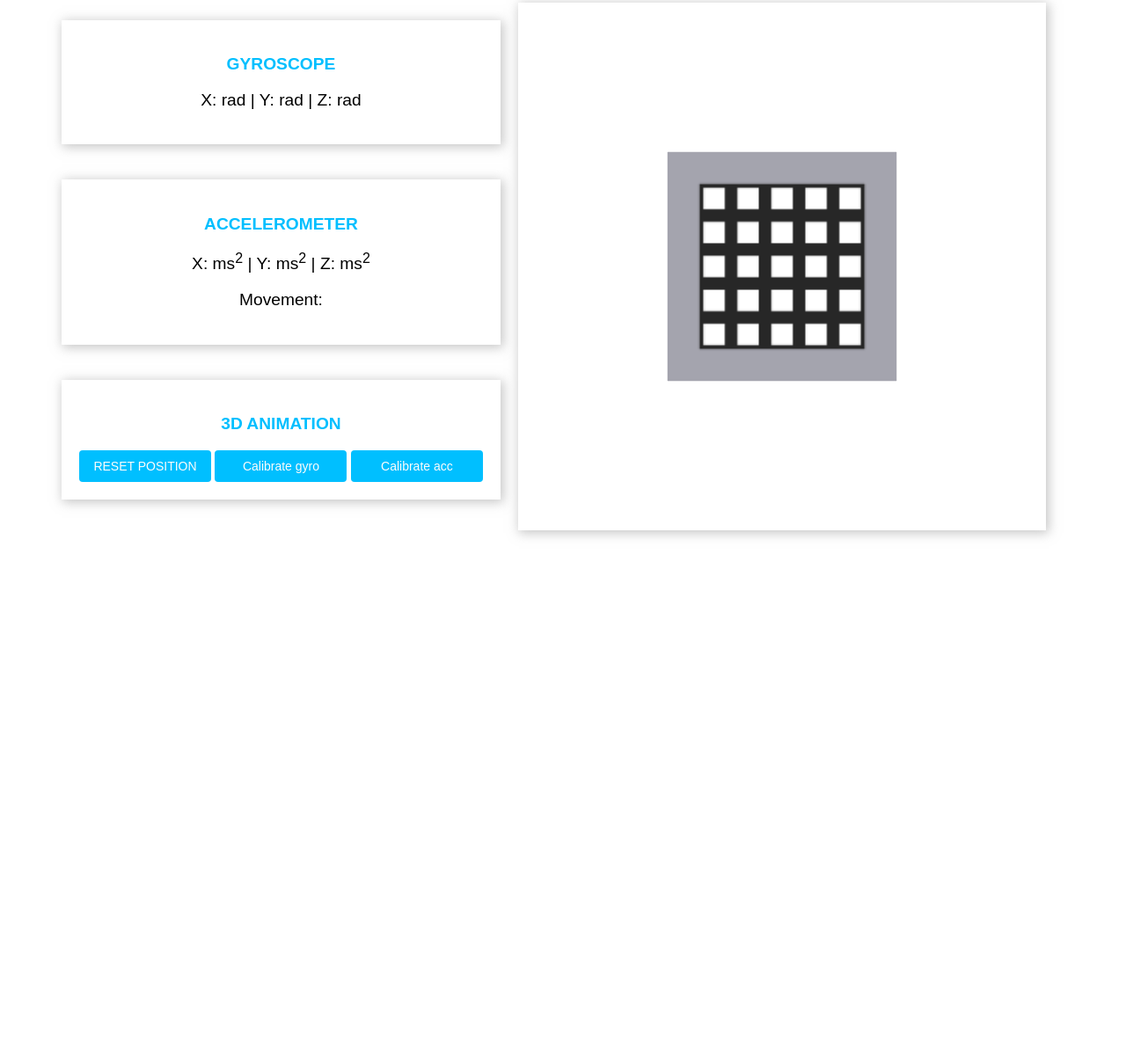
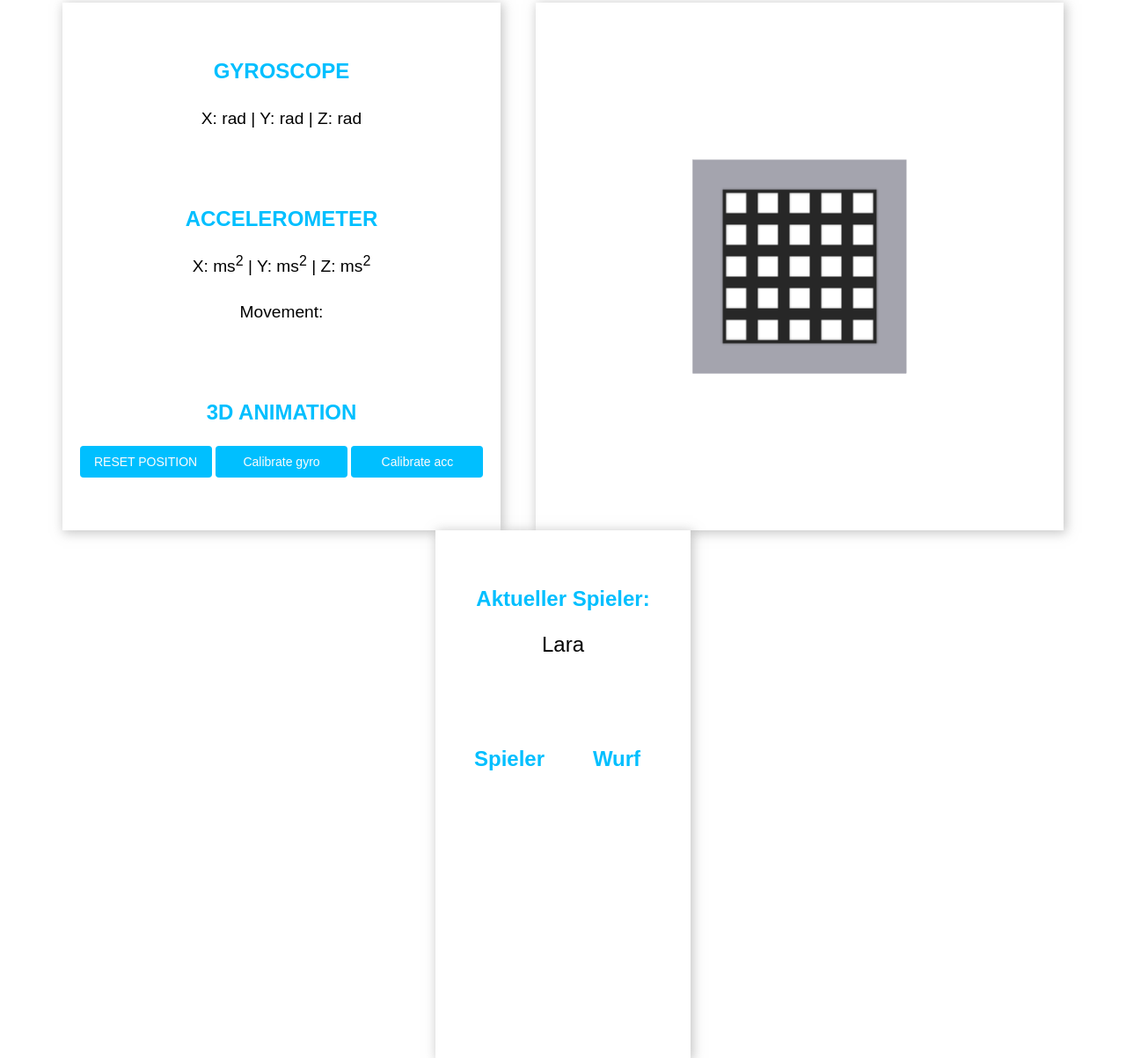
Before and after one commit to ezzcodeezzlife/LED-Cube, a plain HTML site: page led-cube-sketch/data/index.html in a window 1280 px wide. Shown: the part 127-1330 px from the top of the page at 88% size. Before the commit the page ends 800 px from the top, so only its background shows below. Drawn offline with Linux system fonts and the light colour scheme; no server answers; animation ran at ten frames a second.

Commit message:
Implement player result table

```diff
--- a/led-cube-sketch/data/css/style.css
+++ b/led-cube-sketch/data/css/style.css
@@ -12,7 +12,7 @@ html {
   text-align: center;
 }
 p {
-  font-size: 1.2rem;
+  font-size: 18pt;
 }
 body {
   margin: 0;
@@ -24,24 +24,36 @@ body {
   font-size: 1rem;
 }
 .content {
-  padding: 50px;
   display: flex;
   flex-wrap: wrap;
+  height: 600px;
+
+  padding: 50px;
+  align-items: center;
+  justify-content: center;
+
 }
+
+.cards {
+  min-width: 400px;
+  display: flex;
+  flex-direction: column;
+}
+
 .card {
   background-color: white;
   box-shadow: 2px 2px 12px 1px rgba(140,140,140,.5);
-  margin: 20px;
+  margin: 0 20px;
   padding: 20px;
+  height: 600px;
+  box-sizing: border-box;
+}
+.card-section {
+  padding: 20px 0;
 }
 .card-title {
   color:#00BFFF;
   font-weight: bold;
-}
-.cards {
-  min-width: 400px;
-  display: flex;
-  flex-direction: column;
 }
 .reading {
   font-size: 1.2rem;
@@ -49,10 +61,9 @@ body {
 
 .cube-content{
   width: 600px;
-  background-color: white;
   height: 600px;
-  box-shadow: 2px 2px 12px 1px rgba(140,140,140,.5);
-  box-sizing: border-box;
+  /* padding: 0; */
+
 }
 
 #reset{
@@ -77,3 +88,22 @@ body {
   width: 20px;
   border-radius: 4px;
 }
+
+.table td {
+  width: 100px;
+}
+
+thead tr {
+  display: block;
+}
+
+tbody {
+  display:block;
+  overflow:auto;
+  max-height: 250px;
+  width:100%;
+}
+
+table td {
+  padding: 10px;
+}
--- a/led-cube-sketch/data/index.html
+++ b/led-cube-sketch/data/index.html
@@ -24,13 +24,14 @@
   <div class="content">
     <div class="cards">
       <div class="card">
+        <div class="card-section">
           <p class="card-title">GYROSCOPE</p>
           <p><span class="reading">X: <span id="gyroX"></span> rad | </span>
             <span class="reading">Y: <span id="gyroY"></span> rad | </span>
             <span class="reading">Z: <span id="gyroZ"></span> rad</span>
           </p>
         </div>
-      <div class="card">
+        <div class="card-section">
           <p class="card-title">ACCELEROMETER</p>
           <p>
             <span class="reading">X: <span id="accX"></span> ms<sup>2</sup> | </span>
@@ -41,7 +42,7 @@
             <span class="reading">Movement: <span id="accMov"></span></span>
           </p>
         </div>
-      <div class="card">
+        <div class="card-section">
           <p class="card-title">3D ANIMATION</p>
           <button id="reset" onclick="resetPosition(this)">RESET POSITION</button>
           <button id="reset" onclick="calibrateGyro()">Calibrate gyro</button>
@@ -51,8 +52,39 @@
           <!--<button id="resetZ" onclick="resetPosition(this)">Z</button>-->
         </div>
       </div>
-    <div class="cube-content">
+    </div>
+    <div class="card cube-content">
       <div id="3Dcube"></div>
+    </div>
+    <div class="card table-content">
+      <div class="card-section">
+        <p class="card-title">
+          Aktueller Spieler:
+        </p>
+        <p id="current-player"></p>
+      </div>
+      <div class="card-section">
+        <div class="table">
+          <table>
+            <thead>
+              <tr>
+                <td>
+                  <p class="card-title">Spieler</p>
+                </td>
+                <td>
+                  <p class="card-title">Wurf</p>
+                </td>
+              </tr>
+            </thead>
+            <tbody id="tbody">
+              <!-- <tr>
+                <td>Marvin</td>
+                <td>1</td>
+              </tr> -->
+            </tbody>
+          </table>
+        </div>
+      </div>
     </div>
   </div>
   <script src="script/three.min.js"></script>
--- a/led-cube-sketch/data/script/app.js
+++ b/led-cube-sketch/data/script/app.js
@@ -7,12 +7,19 @@
 
 let scene, camera, rendered, cube;
 
+let players = ["Lara", "Ben", "Fabian", "Marvin"];
+let currentPlayer = 0;
+
 function parentWidth(elem) {
-  return elem.parentElement.clientWidth;
+  return elem.parentElement.clientWidth - 40;
 }
 
 function parentHeight(elem) {
-  return elem.parentElement.clientHeight;
+  return elem.parentElement.clientHeight - 40;
+}
+
+function init() {
+  document.getElementById("current-player").innerHTML = players[currentPlayer];
 }
 
 function init3D(){
@@ -26,7 +33,7 @@ function init3D(){
 
   document.getElementById('3Dcube').appendChild(renderer.domElement);
 
-  document.getElementById('3Dcube').style.width = "600px";
+  // document.getElementById('3Dcube').style.width = "600px";
 
   // Create a geometry for cube
   const geometry = new THREE.BoxGeometry(5, 5, 5);
@@ -63,6 +70,7 @@ function onWindowResize(){
 window.addEventListener('resize', onWindowResize, false);
 
 // Create the 3D representation
+init();
 init3D();
 
 function render() {
@@ -117,6 +125,15 @@ if (!!window.EventSource) {
     var mov = e.data;
     document.getElementById("accMov").innerHTML = mov;
   }, false);
+
+  source.addEventListener('dice_result', function(e) {
+    console.log("dice_result", e.data);
+    var result = e.data;
+    addDiceResult(currentPlayer, result);
+    let playerCount = players.length;
+    currentPlayer = (currentPlayer+1) % playerCount;
+    document.getElementById("current-player").innerHTML = players[currentPlayer];
+  }, false);
 }
 
 function resetPosition(element){
@@ -139,3 +156,8 @@ function calibrateAcc(){
   console.log("Calibrate acc");
   xhr.send();
 }
+
+function addDiceResult(currentPlayer, result) {
+  let row = "<tr><td>" + players[currentPlayer] + "</td><td>" + result + "</td></tr>";
+  document.getElementById("tbody").innerHTML = row + document.getElementById("tbody").innerHTML;
+}
```
Also changed, not shown: 1 other file. Lines whose indentation alone changed are shown as unchanged.
